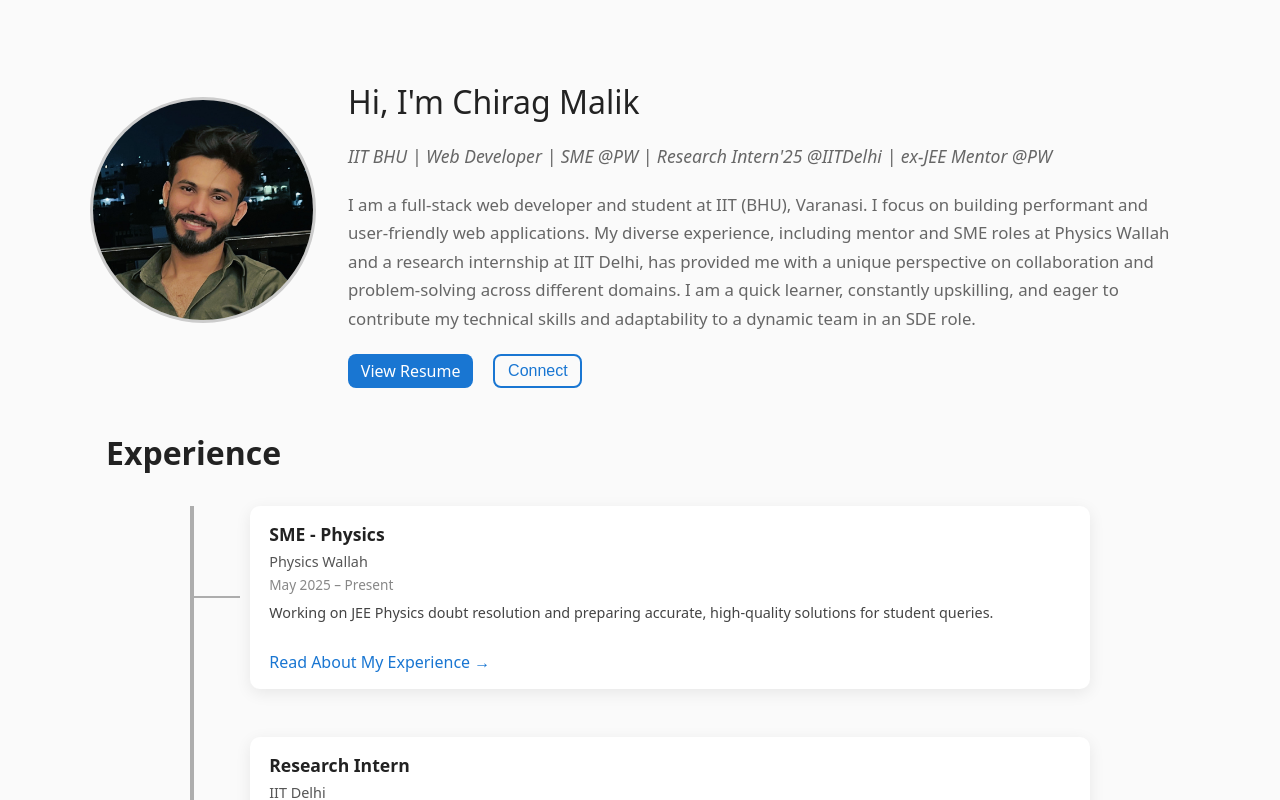
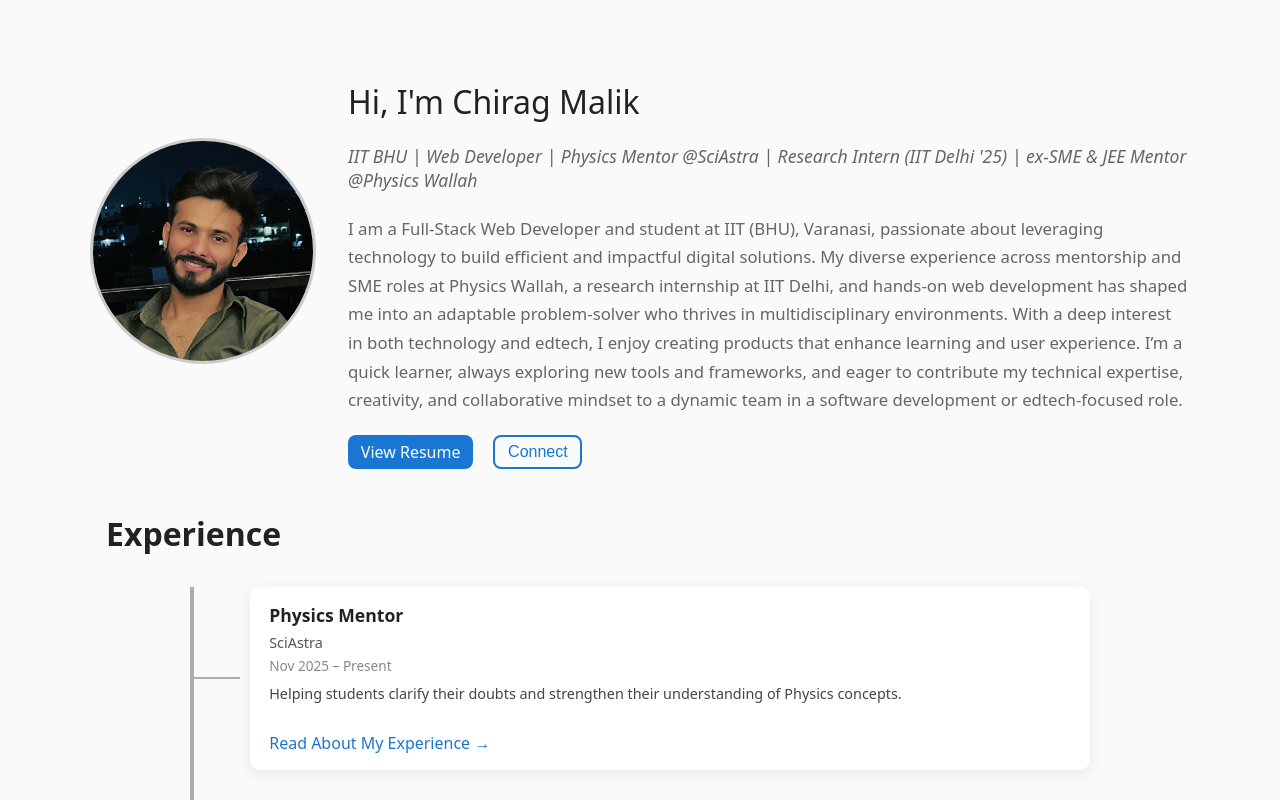
Before and after one commit to chiragmalik2612/chiragmalikpf, a React (Vite) app: page / in a window 1280 px wide. Shown: the top 800 px of the page. Built offline with nearby package versions, Linux system fonts and the light colour scheme.

Commit message:
sciAstra added

```diff
--- a/src/components/HeroSection.jsx
+++ b/src/components/HeroSection.jsx
@@ -14,13 +14,23 @@ const HeroSection = () => {
       <div className={styles.textContainer}>
         <h1 className={styles.heading}>Hi, I'm Chirag Malik</h1>
         <p className={styles.subheading} style={{ fontStyle: "italic" }}>
-          IIT BHU | Web Developer | SME @PW | Research Intern'25 @IITDelhi  | ex-JEE
-          Mentor @PW
+          IIT BHU | Web Developer | Physics Mentor @SciAstra | Research Intern
+          (IIT Delhi '25) | ex-SME & JEE Mentor @Physics Wallah
         </p>
         <p className={styles.description}>
-         I am a full-stack web developer and student at IIT (BHU), Varanasi. I focus on building performant and user-friendly web applications. My diverse experience, including mentor and SME roles at Physics Wallah and a research internship at IIT Delhi, has provided me with a unique perspective on collaboration and problem-solving across different domains. I am a quick learner, constantly upskilling, and eager to contribute my technical skills and adaptability to a dynamic team in an SDE role.
-          </p>
-          <div className={styles.buttonGroup}>
+          I am a Full-Stack Web Developer and student at IIT (BHU), Varanasi,
+          passionate about leveraging technology to build efficient and
+          impactful digital solutions. My diverse experience across mentorship
+          and SME roles at Physics Wallah, a research internship at IIT Delhi,
+          and hands-on web development has shaped me into an adaptable
+          problem-solver who thrives in multidisciplinary environments. With a
+          deep interest in both technology and edtech, I enjoy creating products
+          that enhance learning and user experience. I’m a quick learner, always
+          exploring new tools and frameworks, and eager to contribute my
+          technical expertise, creativity, and collaborative mindset to a
+          dynamic team in a software development or edtech-focused role.
+        </p>
+        <div className={styles.buttonGroup}>
           <a
             href="https://drive.google.com/file/d/1MwkBolcZ3qpOu4DAgCoiSrUglkRvMW_T/view?usp=drive_link"
             target="_blank"
--- a/src/data/experiences.js
+++ b/src/data/experiences.js
@@ -20,16 +20,29 @@ import Q5 from "../assets/images/Q5.png";
 
 export const experiences = [
   {
+  title: "Physics Mentor",
+  slug: "physics-mentor",
+  org: "SciAstra",
+  orgLink: "https://www.linkedin.com/company/sciastra/",
+  date: "Nov 2025 – Present",
+  type: "Content",
+  description:
+    "Helping students clarify their doubts and strengthen their understanding of Physics concepts.",
+  detailedDescription:
+    "I am currently working as a Physics Mentor at SciAstra, where I assist students in resolving their doubts and improving their conceptual clarity in Physics. My work involves providing clear, accurate, and step-by-step explanations to help students grasp topics more effectively. I focus on simplifying complex ideas and ensuring students build a strong foundation in fundamental concepts.",
+  images: [],
+},
+  {
     title: "SME - Physics",
     slug: "sme-physics",
     org: "Physics Wallah",
     orgLink: "https://www.linkedin.com/company/physicswallah/",
-    date: "May 2025 – Present",
+    date: "May 2025 – Nov 2025",
     type: "Content",
     description:
-      "Working on JEE Physics doubt resolution and preparing accurate, high-quality solutions for student queries.",
+      "Worked on JEE Physics doubt resolution and prepared accurate, high-quality solutions for student queries.",
     detailedDescription:
-      "I am currently working as a Subject Matter Expert (Physics) at Physics Wallah, where I assist students in resolving their doubts related to Physics for competitive exams such as JEE and NEET. My role involves providing clear, accurate, and concept-based solutions in various formats, including text, audio, and image-based explanations, depending on the students’ requirements. I focus on simplifying complex concepts and presenting step-by-step solutions to ensure better understanding and retention. With a strong commitment to quality and responsiveness, I have maintained a ~93% student satisfaction rate, helping students strengthen their conceptual knowledge and improve their problem-solving skills.\n\n (Below are some sample solutions I provided to students during my tenure, demonstrating my approach to problem-solving and concept explanation.)",
+    "I worked as a Subject Matter Expert (Physics) at Physics Wallah, where I assisted students in resolving their doubts related to Physics for competitive exams such as JEE and NEET. My role involved providing clear, accurate, and concept-based solutions in various formats, including text, audio, and image-based explanations, depending on students’ requirements. I focused on simplifying complex concepts and presenting step-by-step solutions to ensure better understanding and retention. With a strong commitment to quality and responsiveness, I maintained a ~93% student satisfaction rate, helping students strengthen their conceptual knowledge and improve their problem-solving skills.",
     images: [Q1, Q2, Q3, Q4, Q5],
   },
   {
```
